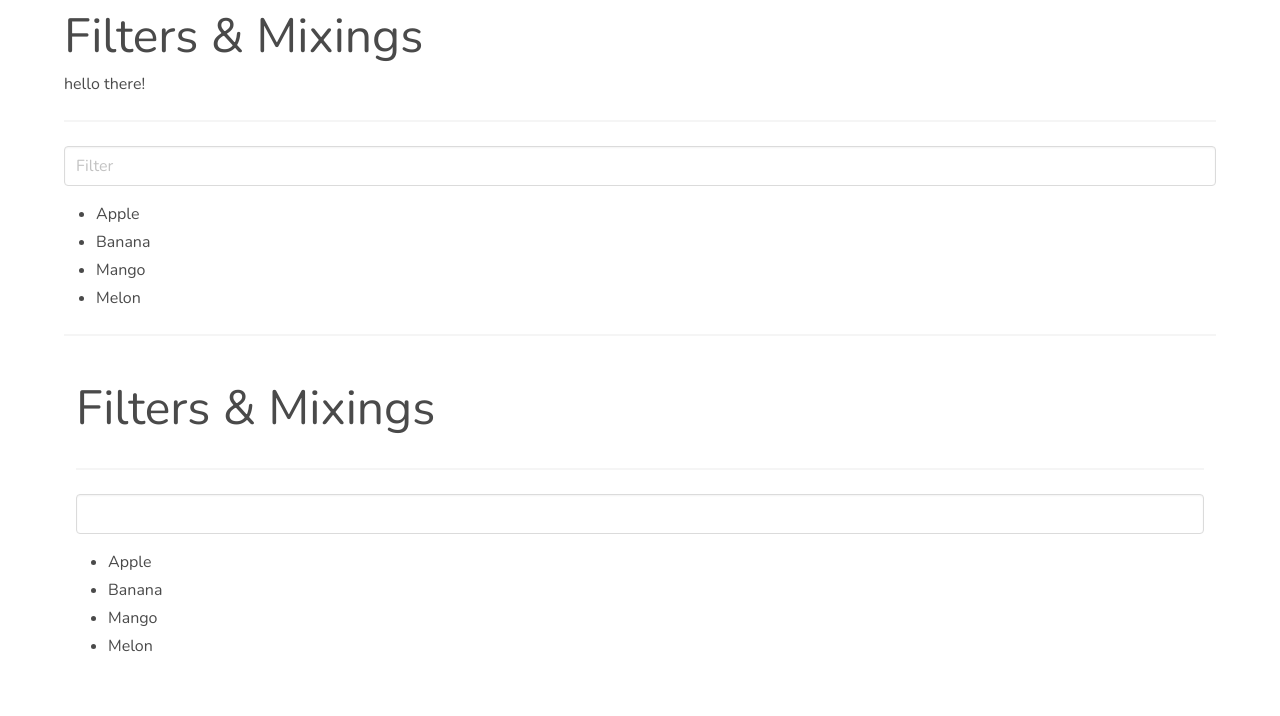
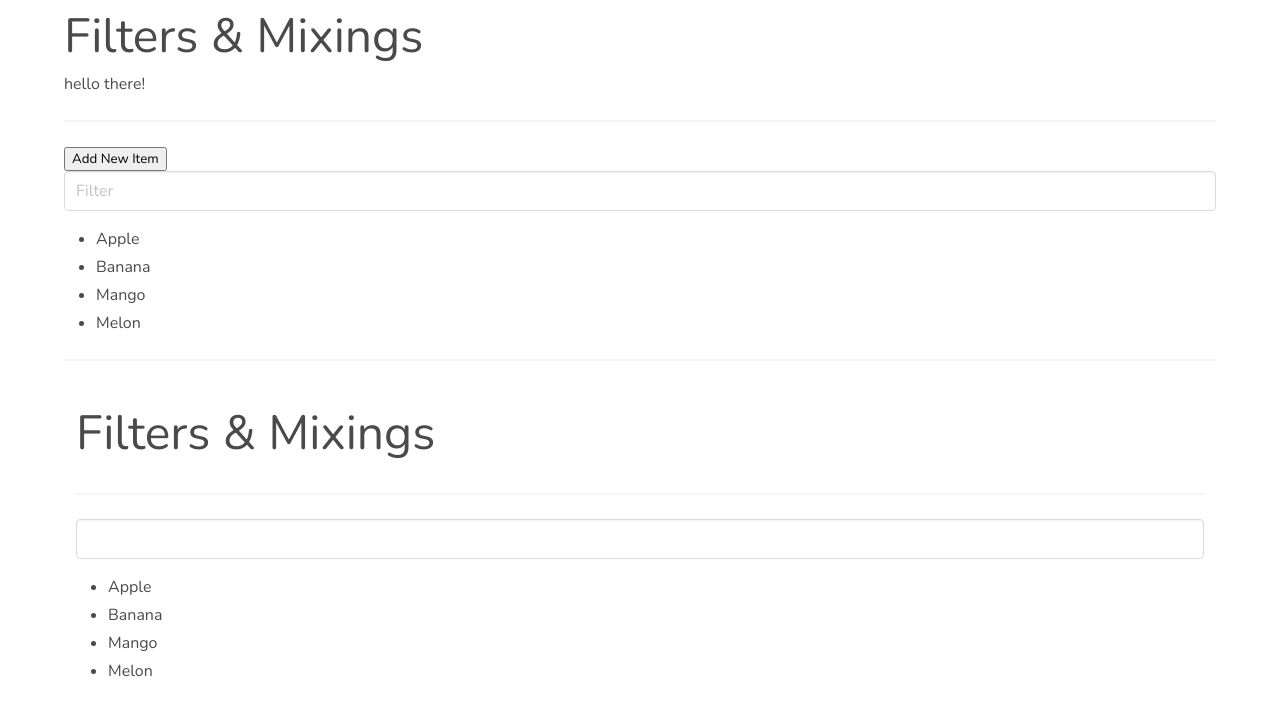
Before and after one commit to edward-mb/vue-filters-and-mixins, a Vue app: page / in a window 1280 px wide. Shown: the top 716 px of the page. Built offline with nearby package versions, Linux system fonts and the light colour scheme.

Commit message:
add scope example

```diff
--- a/src/App.vue
+++ b/src/App.vue
@@ -5,6 +5,7 @@
         <h1 class="is-size-1">Filters & Mixings</h1>
         <p>{{ text | toUppercase | toLowercase }}</p>
         <hr />
+        <button @click="fruits.push('Berries')">Add New Item</button>
         <div class="field">
           <div class="control">
             <input
```
